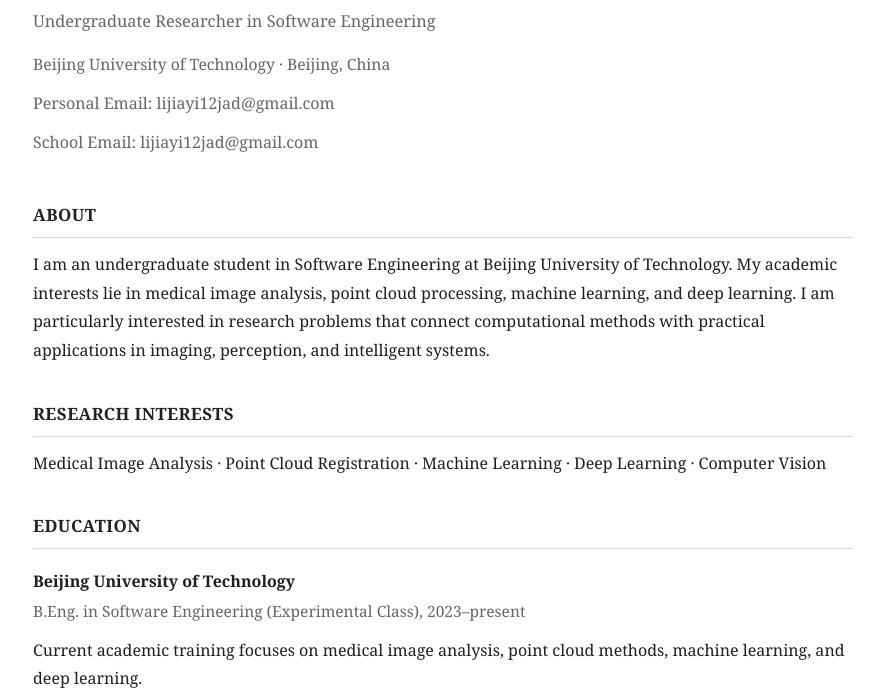
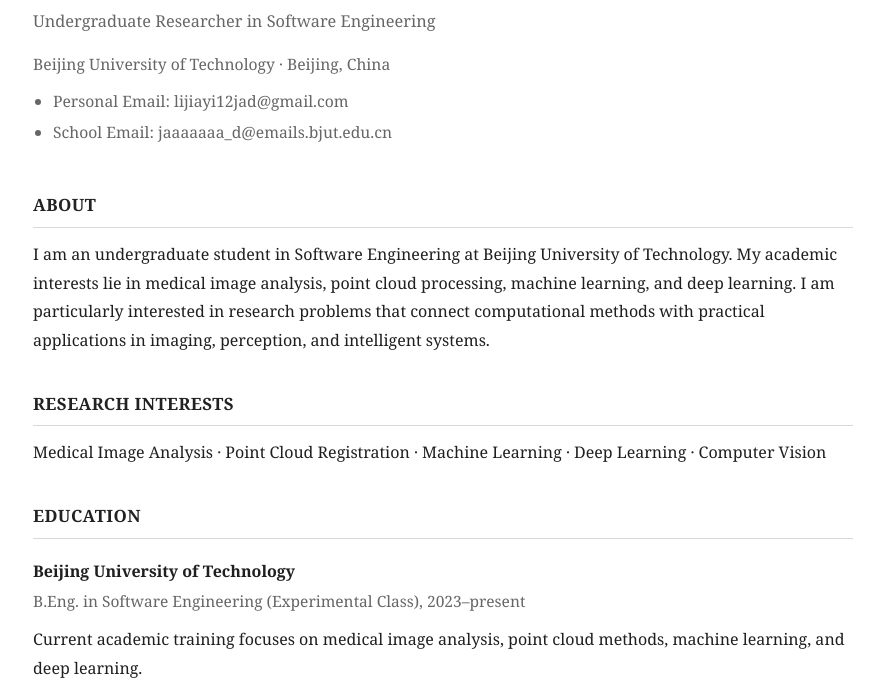
Before and after one commit to JaaaaaaaD/JaaaaaaaD.github.io, a plain HTML site: page index.html in a window 1280 px wide. Shown: the part 136-826 px from the top of the page, without its empty margins (197-1081 px from the left). Drawn offline with Linux system fonts and the light colour scheme.

Commit message:
Add contact list to the contact section

```diff
--- a/index.html
+++ b/index.html
@@ -63,6 +63,15 @@
       border-bottom-color: var(--muted);
     }
 
+    .contact-list {
+      margin: 8px 0 0 0;
+      padding-left: 20px;
+    }
+
+    .contact-list li {
+      margin: 3px 0;
+    }
+
     section {
       margin-top: 34px;
     }
@@ -119,9 +128,11 @@
       <h1>Jiayi Li</h1>
       <div class="subtitle">Undergraduate Researcher in Software Engineering</div>
       <div class="contact">
-        Beijing University of Technology · Beijing, China<br />
-        <p>Personal Email: <a href="mailto:lijiayi12jad@gmail.com">lijiayi12jad@gmail.com</a></p>
-        <p>School Email: <a href="mailto:jaaaaaaa_d@emails.bjut.edu.cn">lijiayi12jad@gmail.com</a></p>
+        Beijing University of Technology · Beijing, China
+        <ul class="contact-list">
+          <li>Personal Email: <a href="mailto:lijiayi12jad@gmail.com">lijiayi12jad@gmail.com</a></li>
+          <li>School Email: <a href="mailto:jaaaaaaa_d@emails.bjut.edu.cn">jaaaaaaa_d@emails.bjut.edu.cn</a></li>
+        </ul>
       </div>
     </header>
 
```
